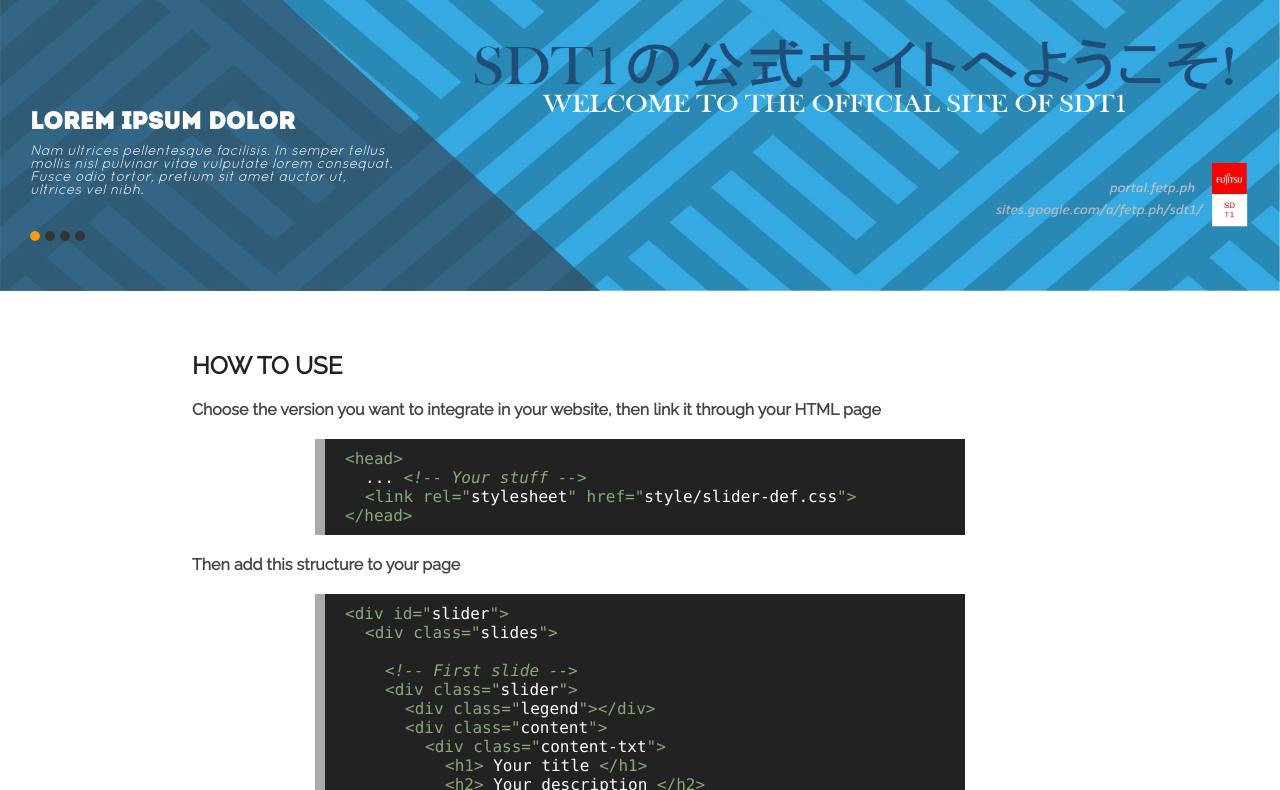
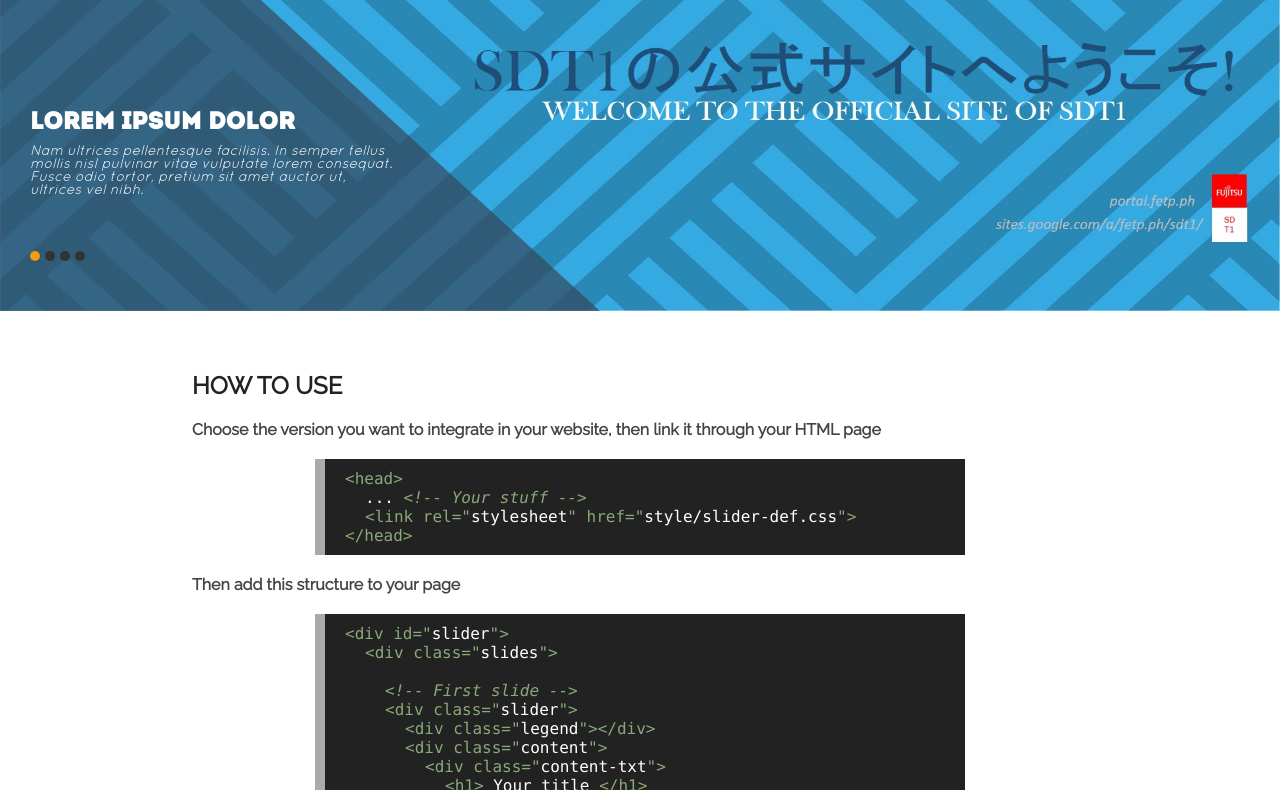
Before and after one commit to SDT1-FETP/SDT1Site_Prod, a plain HTML site: page SDT1-HomeBanner/index.html in a window 1280 px wide. Shown: the part 89-879 px from the top of the page. Drawn offline with Linux system fonts and the light colour scheme.

Commit message:
Update slider-def.css

```diff
--- a/SDT1-HomeBanner/style/slider-def.css
+++ b/SDT1-HomeBanner/style/slider-def.css
@@ -4,7 +4,7 @@
 /* Slider */
 #slider{
   width:100%;
-  height:300px;
+  height:320px;
   position:relative;
   overflow:hidden;
 }
```
